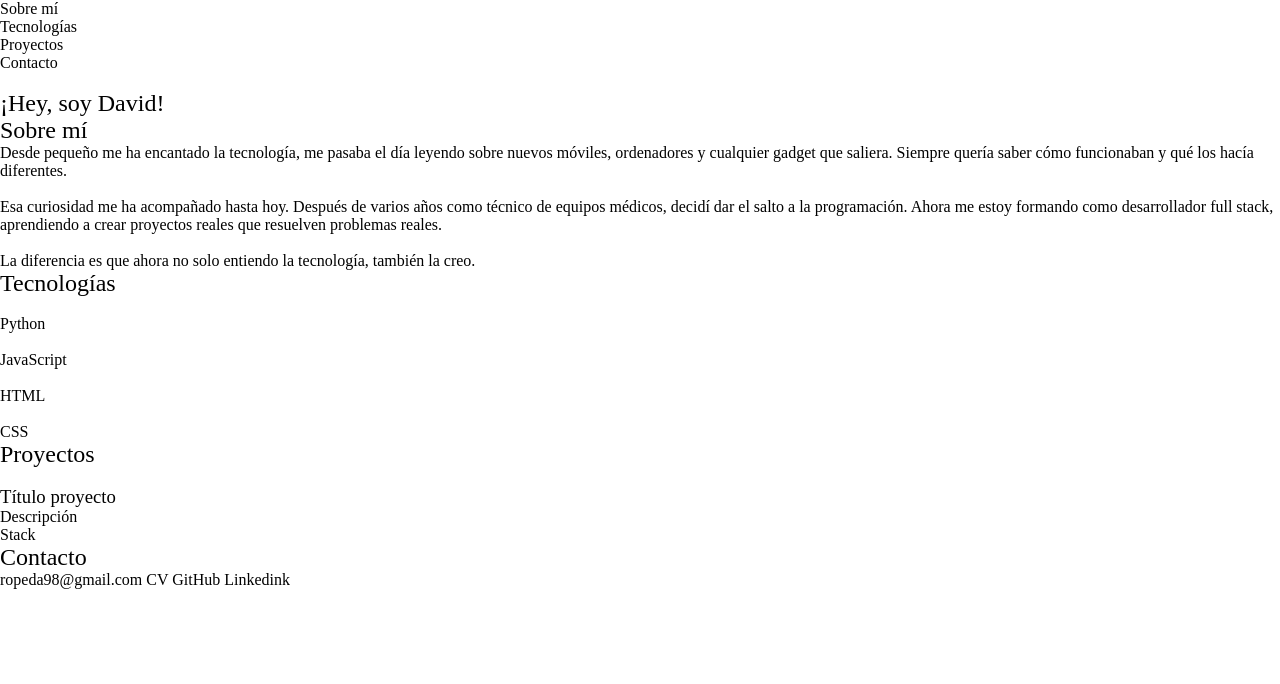
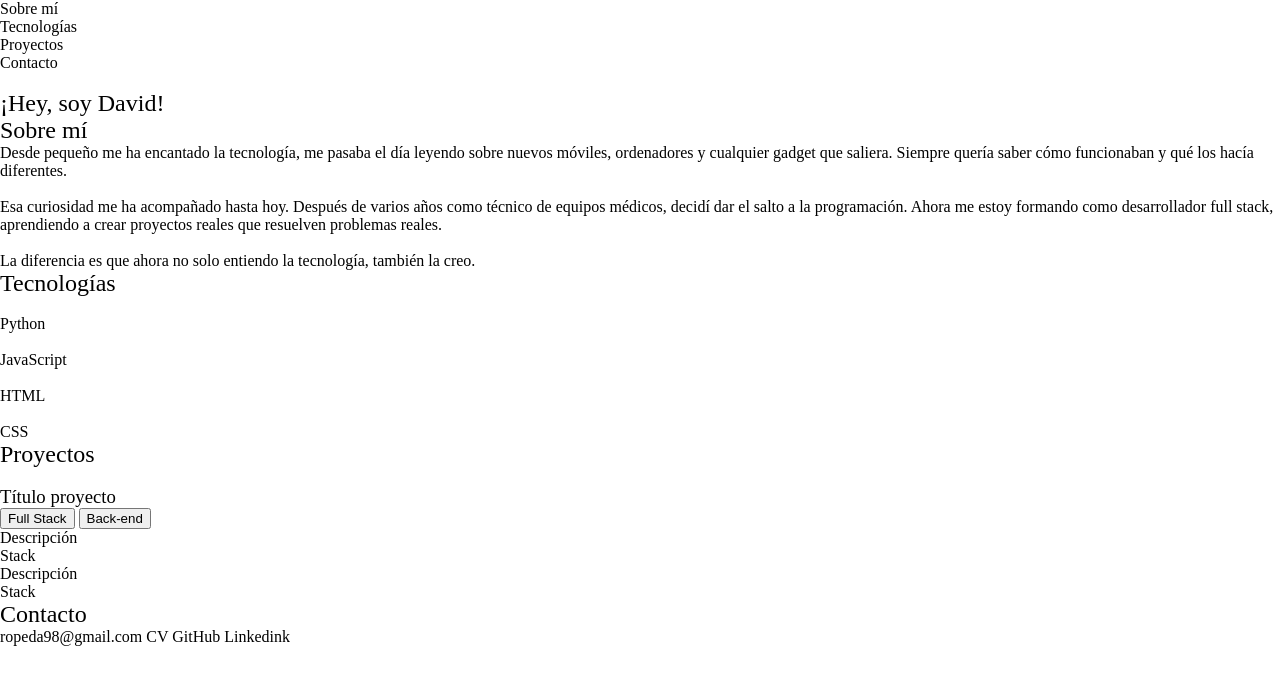
Before and after one commit to davidrguez98/portfolio, a plain HTML site: page index.html in a window 1280 px wide. Drawn offline with Linux system fonts and the light colour scheme.

Commit message:
sección de proyecto encaminada

```diff
--- a/index.html
+++ b/index.html
@@ -1,5 +1,5 @@
 <!DOCTYPE html>
-<html lang="en">
+<html lang="es">
 <head>
     <meta charset="UTF-8">
     <meta name="viewport" content="width=device-width, initial-scale=1.0">
@@ -55,15 +55,27 @@
         <section class="myProjects">
             <h2>Proyectos</h2>
             <article class="myProjects-project">
-                <div class="myProjects-project-fullStack">
+                <div class="myProjects-project-img">
                     <img src="" alt="">
                 </div>
-                <div class="myProjects-project-backend"> <!-- Tengo que añadir una pestaña para FullStack y otra para Back -->
+                <div class="myProjects-project-inf">
                     <h3>Título proyecto</h3>
-                    <p>Descripción</p>
-                    <ul>
-                        <li>Stack</li>
-                    </ul>
+                    <nav class="myProjects-project-options">
+                        <button>Full Stack</button> <!-- Añadir cursor: pointer -->
+                        <button>Back-end</button>
+                    </nav>
+                    <section class="myProjects-project-option-fullStack">
+                        <p>Descripción</p>
+                        <ul>
+                            <li>Stack</li>
+                        </ul>
+                    </section>
+                    <section class="myProjects-project-option-backend">
+                        <p>Descripción</p>
+                        <ul>
+                            <li>Stack</li>
+                        </ul>
+                    </section>
                 </div>
             </article>
         </section>
```
